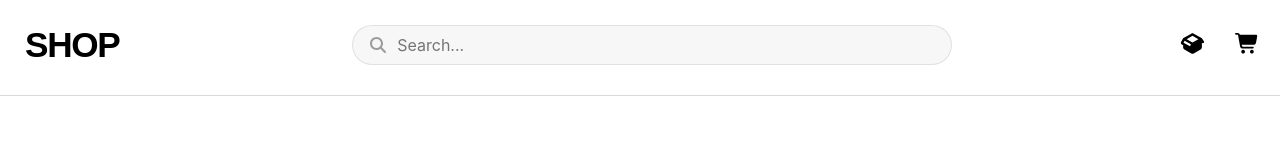
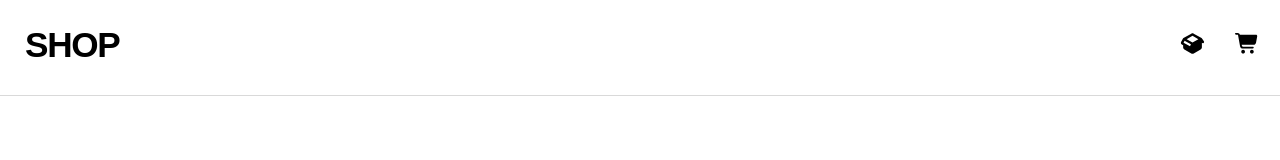
Before and after one commit to KwnstantinosKitsos/SHOP-react, a React (Vite) app: page /cart in a window 1280 px wide. Shown: the top 160 px of the page. Built offline with nearby package versions, Linux system fonts and the light colour scheme.

Commit message:
Use useLocation hook to display search only on ShopPage

```diff
--- a/src/components/Navbar/Navbar.jsx
+++ b/src/components/Navbar/Navbar.jsx
@@ -2,9 +2,13 @@ import './Navbar.css';
 import { Link } from 'react-router-dom';
 import { useSearch } from '../../context/SearchContext';
 import { useCart } from '../../context/CartContext';
+import { useLocation } from 'react-router-dom';
+
 export default function Navbar() {
   const { searchItems, setSearchItems } = useSearch();
   const { cart } = useCart();
+  //Current Location
+  const location = useLocation();
 
   return (
     <>
@@ -21,6 +25,7 @@ export default function Navbar() {
             </div>
           </div>
           {/* Search Bar */}
+          {location.pathname === '/' && (
             <div className="con2">
               <div className="search-container">
                 <svg xmlns="http://www.w3.org/2000/svg" viewBox="0 0 640 640">
@@ -35,6 +40,7 @@ export default function Navbar() {
                 />
               </div>
             </div>
+          )}
 
           {/* Action Buttons */}
           <div className="con3">
```
Lines whose indentation alone changed are shown as unchanged.
